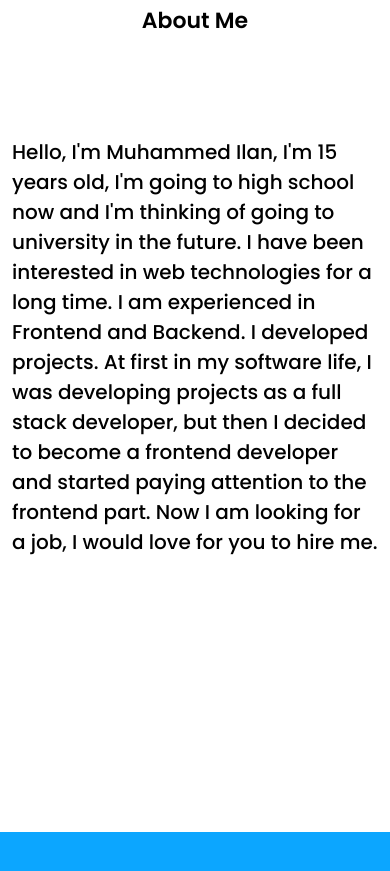
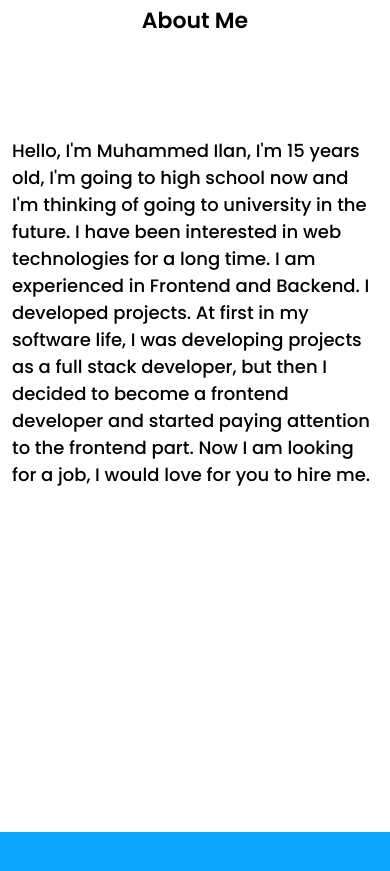
Before and after one commit to muhammedilan/Portfolio, a React (Create React App) app: page / in a window 390 px wide. Shown: the part 1700-2571 px from the top of the page. Built offline with nearby package versions, Linux system fonts and the light colour scheme.

Commit message:
Update AboutMe.js

```diff
--- a/src/components/AboutMe.js
+++ b/src/components/AboutMe.js
@@ -6,7 +6,7 @@ const AboutMe = () => {
       <h1 className="text-[22px] sm:text-[24px] text-center mb-[100px] mt-4">
         About Me
       </h1>
-      <div className="font-medium text-[20px] sm:text-[22px]  sm:mt-0">
+      <div className="font-medium text-[18px] sm:text-[22px]  sm:mt-0">
         Hello, I'm Muhammed Ilan, I'm 15 years old, I'm going to high school now
         and I'm thinking of going to university in the future. I have been
         interested in web technologies for a long time. I am experienced in
```
